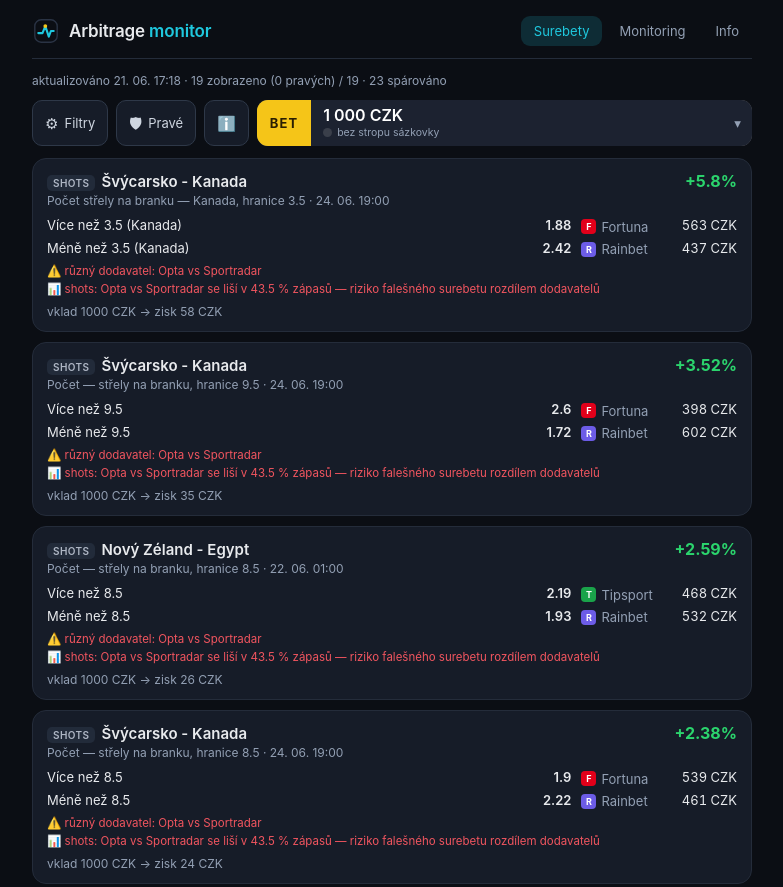
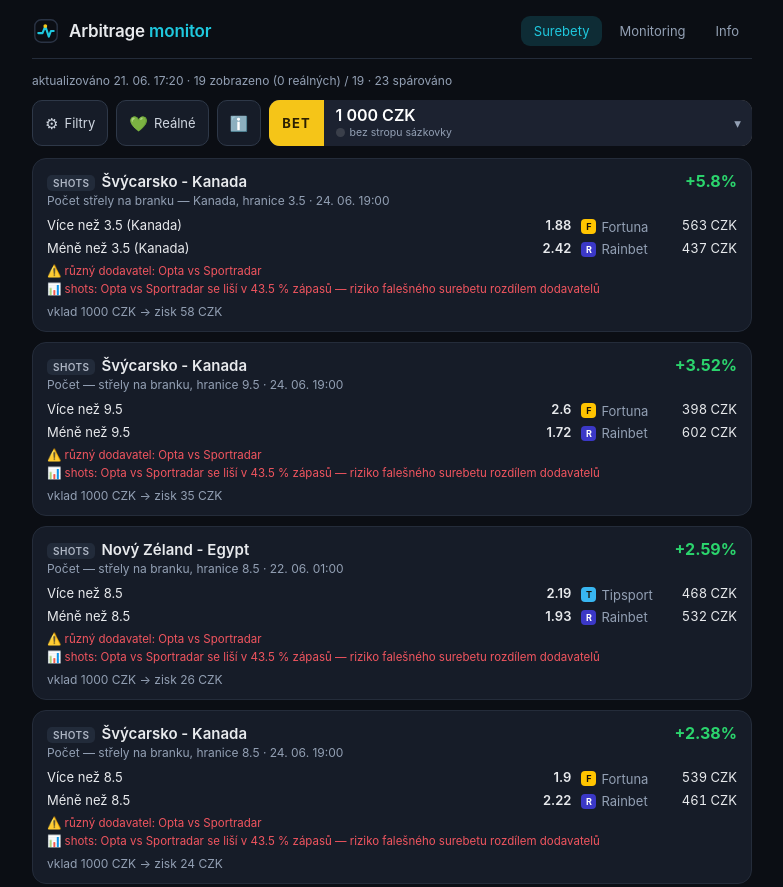
Before and after one commit to cizbunkr/surebety, a plain HTML site: page index.html in a window 1280 px wide. Shown: the top 887 px of the page, without its empty margins (248-1031 px from the left). Drawn offline with Linux system fonts and the light colour scheme.

Commit message:
update 2026-06-21T19:20

```diff
--- a/arbitrage_stats.json
+++ b/arbitrage_stats.json
@@ -1,5 +1,5 @@
 {
-  "generatedAt": "2026-06-21T17:18:18.930782+00:00",
+  "generatedAt": "2026-06-21T17:20:20.812763+00:00",
   "sources": [
     "Tipsport",
     "Rainbet",
--- a/index.html
+++ b/index.html
@@ -125,7 +125,7 @@
 
 <div class="bar">
   <button class="ibtn" id="btnFilt"><span class="em">⚙</span>Filtry</button>
-  <button class="ibtn" id="btnSafe"><span class="em">🛡</span>Pravé</button>
+  <button class="ibtn" id="btnSafe"><span class="em">💚</span>Reálné</button>
   <button class="ibtn" id="btnInfo" aria-label="Legenda spolehlivosti"><span class="em">ℹ️</span></button>
   <button class="bet" id="btnBet">
     <span class="bet-tab">BET</span>
@@ -151,7 +151,7 @@
 </div>
 
 <div class="panel legend" id="panInfo" hidden>
-  <div class="lg"><b style="color:#1ecb6b">✅ pravý surebet</b> — obě sázkovky berou statistiky od stejného dodavatele (Tipsport i Fortuna = <b>Opta</b>), čísla settlují shodně → nemůže prohrát obě nohy.</div>
+  <div class="lg"><b style="color:#2BD46D">💚 reálný surebet</b> — obě sázkovky berou statistiky od stejného dodavatele (Tipsport i Fortuna = <b>Opta</b>), čísla settlují shodně → nemůže prohrát obě nohy.</div>
   <div class="lg"><b style="color:#e06a6a">⚠️ různý dodavatel</b> — Opta vs Sportradar (cokoliv s <b>Rainbetem</b>); čísla se můžou lišit, „surebet" může být jen zdánlivý.</div>
   <div class="lg">📊 <b>variance providerů</b> (Opta vs Sportradar, MS 2026): fauly <b>56 %</b> · střely <b>44 %</b> · rohy 3 % · karty 0 % · ofsajdy 0 %. Čím vyšší %, tím větší riziko u různého dodavatele.</div>
 </div>
@@ -173,12 +173,18 @@
 <script>
 const STAT_CZ = { fouls: "Fauly", cards: "Žluté karty", shots: "Střely na branku", corners: "Rohy", offsides: "Ofsajdy" };
 const SPORT_CZ = { fotbal: "Fotbal" };
-const BOOK_COLOR = { Tipsport: "#1aa34a", Rainbet: "#6c5ce7", Fortuna: "#e2001a" };
+const BOOK_COLOR = { Tipsport: "#38B6F1", Rainbet: "#3B38C7", Fortuna: "#FFC400" };
 const bookColor = (b) => BOOK_COLOR[b] || "#7f8794";
+// čitelná barva textu na daném pozadí (tmavá na světlém, bílá na tmavém)
+function textOn(hex) {
+  const c = hex.replace("#", "");
+  const r = parseInt(c.slice(0, 2), 16), g = parseInt(c.slice(2, 4), 16), b = parseInt(c.slice(4, 6), 16);
+  return (0.299 * r + 0.587 * g + 0.114 * b) > 150 ? "#1a1205" : "#fff";
+}
 // monogramová dlaždice sázkovky (brandová barva + iniciála) místo puntíku
 function bookLogo(b, sz = 16) {
   const ch = (b || "?").charAt(0).toUpperCase();
-  return `<span class="blogo" style="background:${bookColor(b)};width:${sz}px;height:${sz}px;font-size:${Math.round(sz * 0.6)}px">${ch}</span>`;
+  return `<span class="blogo" style="background:${bookColor(b)};color:${textOn(bookColor(b))};width:${sz}px;height:${sz}px;font-size:${Math.round(sz * 0.6)}px">${ch}</span>`;
 }
 const LS = "surebet_settings_v3";
 let DATA = null, builtFilters = false;
@@ -312,7 +318,7 @@
     (!settings.onlySafe || o.providerSafe === true));
   const nTrue = opps.filter(o => o.providerSafe === true).length;
   document.getElementById("meta").textContent =
-    `aktualizováno ${fmtDate(DATA.generatedAt)} · ${opps.length} zobrazeno (${nTrue} pravých) / ${DATA.opportunitiesFound || 0} · ${DATA.matchesPaired || 0} spárováno`;
+    `aktualizováno ${fmtDate(DATA.generatedAt)} · ${opps.length} zobrazeno (${nTrue} reálných) / ${DATA.opportunitiesFound || 0} · ${DATA.matchesPaired || 0} spárováno`;
 
   if (!opps.length) { list.innerHTML = '<div class="empty">Žádné surebety pro zvolený filtr.</div>'; return; }
   list.innerHTML = opps.map(o => {
```
